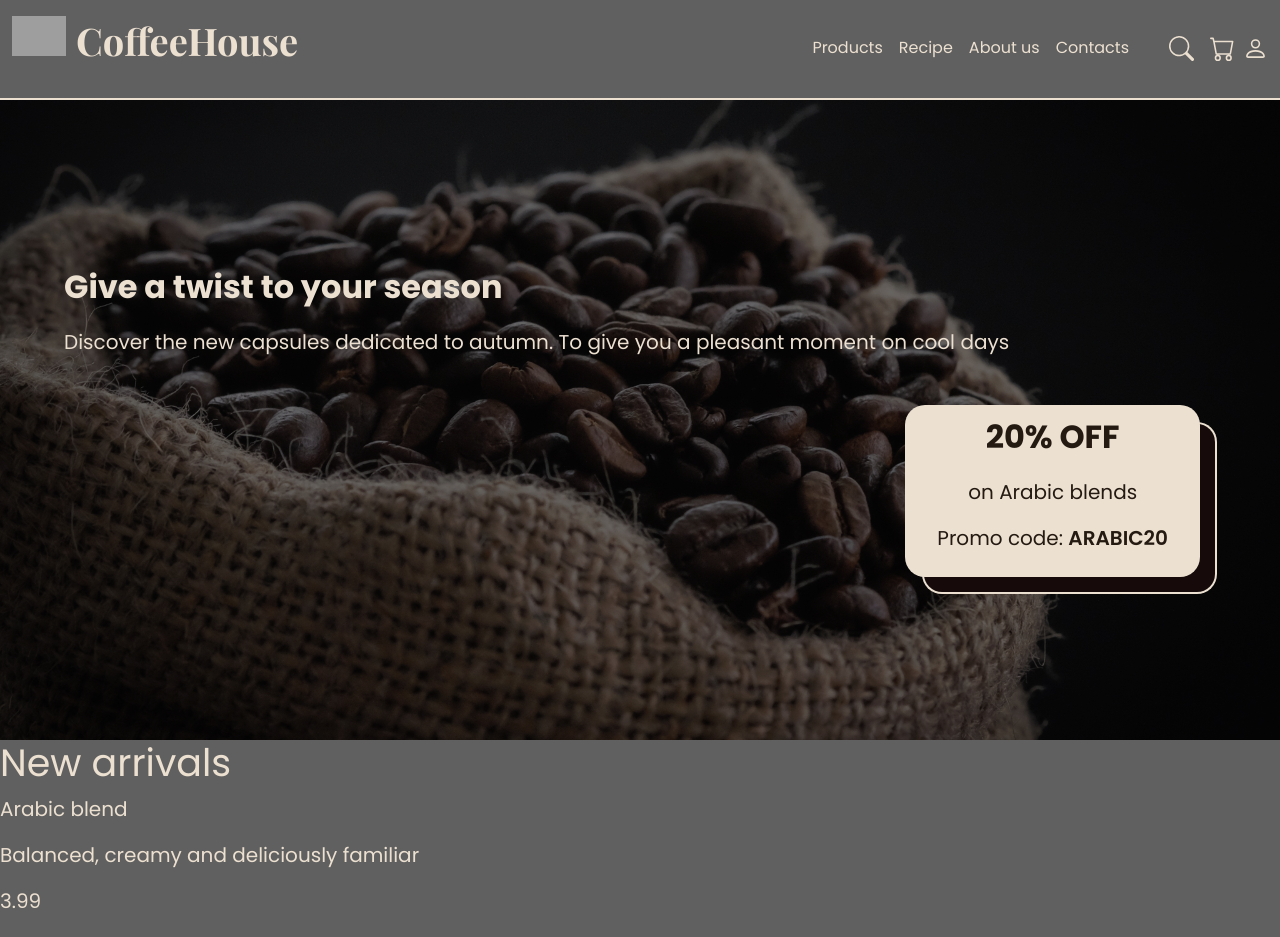
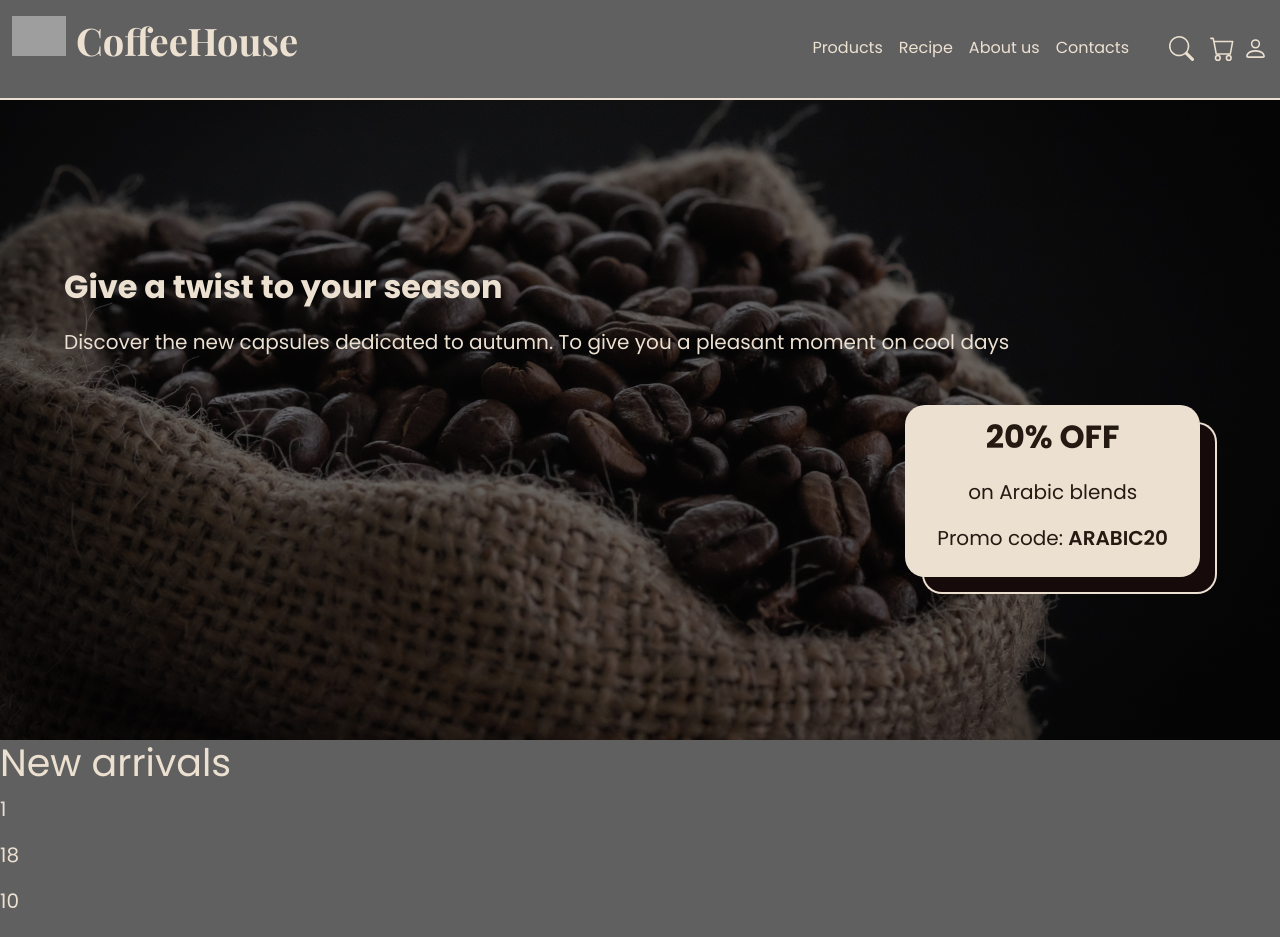
Before and after one commit to gpaparaz/coffeehouse-react, a React (Create React App) app in the folder coffeehouse/: page / in a window 1280 px wide. Shown: the top 937 px of the page. Built offline with nearby package versions, Linux system fonts and the light colour scheme; grey boxes are pictures that could not be loaded.

Commit message:
cycle on list to show things

```diff
--- a/coffeehouse/src/pages/home.js
+++ b/coffeehouse/src/pages/home.js
@@ -7,13 +7,39 @@ import _, { map } from 'underscore';
 class Home extends React.Component {
     constructor(props){
         super(props);
-
     }
     render(){
+        function displayItems() {
+            var newArrivals = listOfNewArrivals;
+            var listOfObjects = [];
+            /// fare un ciclo for che itera su newArrivals, costruisce un oggetto, e restituisca product catalogue card con contenuto l'oggetto
+            let i;
+            for(i=0; i<newArrivals.length; i++) {
+                var objectProduct = {
+                    id: newArrivals[i].id,
+                    category: newArrivals[i].category,
+                    productName: newArrivals[i].productName,
+                    preview: newArrivals[i].preview,
+                    price: newArrivals[i].price,
+                    imageName: newArrivals[i].imageName,
+                    productStars: newArrivals[i].productStars,
+                    detailPreview: newArrivals[i].detailPreview,
+                    details: newArrivals[i].details,
+                    description: newArrivals[i].description,
+                }
+                listOfObjects.push(objectProduct);
+                console.log(objectProduct)
+            }
+            return listOfObjects;
+        }
+
+
     return (<div><HeroHome/>
     <section>
     <h2>New arrivals</h2>
-    {<ProductCatalogueCard/>}
+    {displayItems().map((item) => (
+        <p>{item.id}</p>
+    ))}
     </section>
     </div>)
 
```
